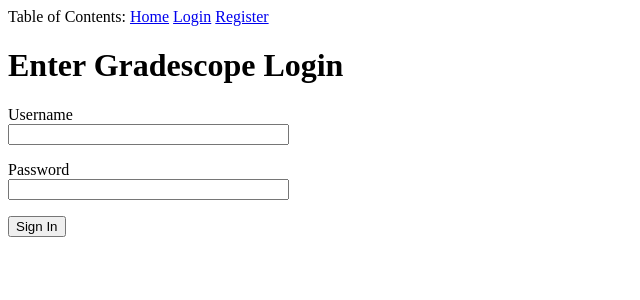
After one commit to karanahuja5598/My-University, a Flask app: page /registerGradescope in a window 1280 px wide. The commit adds this page. Shown: the top 300 px of the page, without its empty margins (0-640 px from the left). Run offline with Flask 2, Linux system fonts and the light colour scheme; some libraries are stand-ins or nearby versions.

Commit message:
added gradescope scraper setup into website now

```diff
--- a/app/forms.py
+++ b/app/forms.py
@@ -11,8 +11,3 @@ class RegisterForm(FlaskForm):
     username = StringField('Username', validators=[DataRequired()])
     password = PasswordField('Password', validators=[DataRequired()])
     submit = SubmitField('Register')
-
-class PiazzaForm(FlaskForm):
-    username = StringField('Username', validators=[DataRequired()])
-    password = PasswordField('Password', validators=[DataRequired()])
-    submit = SubmitField('Sign In')
--- a/app/routes.py
+++ b/app/routes.py
@@ -13,7 +13,7 @@ mongo = PyMongo(app)
 def index():
     #temp = getGradescopeInfo("blahblah@uic.edu","blahblah")
     if("user" in session):
-        if(session["user"]["username-Piazza"] != ""):
+        if("username-Piazza" in session["user"] and session["user"]["username-Piazza"] != ""):
             return render_template('index.html', title='Home', loggedIn = True, piazza = True, user = session["user"])
         return render_template('index.html', title='Home', loggedIn = True, user = session["user"])
     return render_template('index.html', title='Home')
@@ -35,6 +35,8 @@ def login():
         userInfo["username"] = user["username"]
         userInfo["username-Piazza"] = user["username-Piazza"]
         userInfo["password-Piazza"] = user["password-Piazza"]
+        userInfo["username-Gradescope"] = user["username-Gradescope"]
+        userInfo["password-Gradescope"] = user["password-Gradescope"]
         session["user"] = userInfo
         return redirect(url_for('index'))
     return render_template('login.html', title='Sign In', form=form)
@@ -57,7 +59,7 @@ def register():
 
 @app.route('/registerPiazza', methods=['GET', 'POST'])
 def registerPiazza():
-    form = forms.PiazzaForm()
+    form = forms.LoginForm()
     if form.validate_on_submit():
         userDB = mongo.cx["userDB"]
         userCollection = userDB["userCollection"]
@@ -83,3 +85,32 @@ def registerPiazza():
 def piazza():
     piazzaInfo = getPiazzaInfo(session["user"]["username-Piazza"], session["user"]["password-Piazza"])
     return render_template('piazza.html', title='Register', posts = piazzaInfo)
+
+@app.route('/registerGradescope', methods=['GET', 'POST'])
+def registerGradescope():
+    form = forms.LoginForm()
+    if form.validate_on_submit():
+        userDB = mongo.cx["userDB"]
+        userCollection = userDB["userCollection"]
+        userCollection.update(
+            { "username" : session["user"]["username"] },
+                { "$set" :
+                    {
+                        "username-Gradescope" : form.username.data,
+                        "password-Gradescope" : form.password.data
+                    }
+                }
+        )
+        user = userCollection.find_one({ "username" : session["user"]["username"] })
+        userInfo = {}
+        userInfo["username"] = user["username"]
+        userInfo["username-Gradescope"] = user["username-Gradescope"]
+        userInfo["password-Gradescope"] = user["password-Gradescope"]
+        session["user"] = userInfo
+        return redirect(url_for('index'))
+    return render_template('registerGradescope.html', title='Register', form=form)
+
+@app.route('/gradescope', methods=['GET', 'POST'])
+def gradescope():
+    gradescopeInfo = getGradescopeInfo(session["user"]["username-Gradescope"], session["user"]["password-Gradescope"])
+    return render_template('gradescope.html', title='Register', posts = gradescopeInfo)
--- a/app/templates/index.html
+++ b/app/templates/index.html
@@ -5,6 +5,8 @@
         <h1>Welcome to the UIC School Notifier, {{ user['username'] }}</h1>
         <a href="/piazza"><button>See Piazza Posts</button></a>
         <a href="/registerPiazza"><button>Register Piazza Info</button></a>
+        <a href="/gradescope"><button>See Gradescope Assignments</button></a>
+        <a href="/registerGradescope"><button>Register Gradescope Info</button></a>
     {% else %}
         <h1> Welcome to the UIC School Notifier, please log in or register.</h1>
     {% endif %}
--- /dev/null
+++ b/app/templates/registerGradescope.html
@@ -0,0 +1,23 @@
+{% extends "base.html" %}
+
+{% block content %}
+    <h1>Enter Gradescope Login</h1>
+    <form action="" method="post" novalidate>
+        {{ form.hidden_tag() }}
+        <p>
+            {{ form.username.label }}<br>
+            {{ form.username(size=32) }}<br>
+            {% for error in form.username.errors %}
+            <span style="color: red;">[{{ error }}]</span>
+            {% endfor %}
+        </p>
+        <p>
+            {{ form.password.label }}<br>
+            {{ form.password(size=32) }}<br>
+            {% for error in form.password.errors %}
+            <span style="color: red;">[{{ error }}]</span>
+            {% endfor %}
+        </p>
+        <p>{{ form.submit() }}</p>
+    </form>
+{% endblock %}
```
Also changed, not shown: app/templates/gradescope.html (added, +10 -0 lines), gradescope.py (+15 -2 lines).
